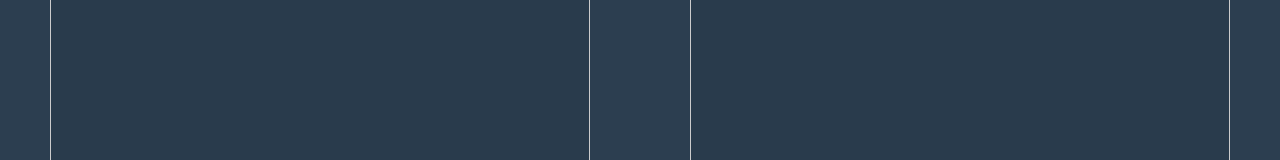
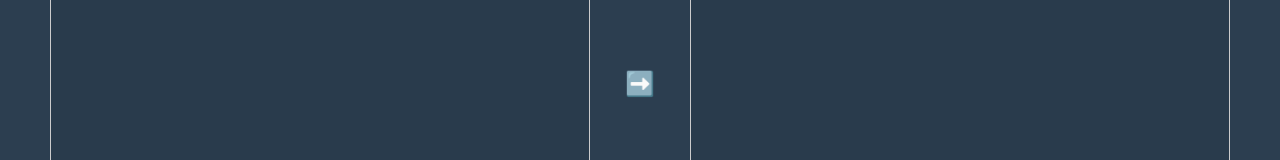
Before and after one commit to franciscohumarang/aicodeconverter, a React (Create React App) app: page / in a window 1280 px wide. Shown: the part 391-551 px from the top of the page. Built offline with nearby package versions, Linux system fonts and the light colour scheme.

Commit message:
fixed progress, modify buy me coffee, add arrow between text

```diff
--- a/public/index.html
+++ b/public/index.html
@@ -22,7 +22,7 @@
 
     </div>
     <div style="text-align:  center;">
-      <script type="text/javascript" src="https://cdnjs.buymeacoffee.com/1.0.0/button.prod.min.js" data-name="bmc-button" data-slug="goldquestoZ" data-color="#2c3e50" data-emoji=""  data-font="Cookie" data-text="Buy me a coffee" data-outline-color="#ffffff" data-font-color="#ffffff" data-coffee-color="#FFDD00" ></script>
+      <a href="https://www.buymeacoffee.com/goldquestoZ"><img src="https://img.buymeacoffee.com/button-api/?text=Buy me a coffee&emoji=&slug=goldquestoZ&button_colour=2c3e50&font_colour=ffffff&font_family=Cookie&outline_colour=ffffff&coffee_colour=FFDD00" /></a>
     </div>
     <footer>
       <p>Syntax Swapper is powered by latest GPT model. Result may be inaccurate. Please use with caution. </p>
--- a/src/css/style.css
+++ b/src/css/style.css
@@ -96,6 +96,17 @@ body {
     background-color: #4caf50;
 }
 
+.arrow-container {
+    display: flex;
+    align-items: center;
+    justify-content: center;
+    width: 50px;
+  }
+
+  .arrow {
+    font-size: 24px;
+  }
+
 
   footer {
     background-color: #2f4256;
--- a/src/pages/CodeConvert.jsx
+++ b/src/pages/CodeConvert.jsx
@@ -2,7 +2,7 @@ import React, { useState } from "react";
 import axios from "axios";
 import LinearIndeterminate from "../components/LinearIndeterminate";
 import Alert from '@mui/material/Alert';
-import Stack from '@mui/material/Stack';
+
 
 
 function Codeswaper() {
@@ -16,7 +16,7 @@ function Codeswaper() {
   const handleswap = async () => {
     try {
 
-      if (leftText == "")
+      if (leftText === "")
       {
         alert("Please paste code")
         return;
@@ -60,11 +60,13 @@ setError(true);
   }
 
   return (
-
-    <div className="container">
+  <div>
               <div>
       {isLoading ? <LinearIndeterminate /> : <p></p>}
       </div>
+
+    <div className="container">
+
       <div>
         { isError &&
 
@@ -120,7 +122,10 @@ setError(true);
           value={leftText}
           onChange={(event) => setLeftText(event.target.value)}
           placeholder="Paste code here..." className="text-area"></textarea>
-    </div>
+        </div>
+        <div className="arrow-container"> {/* Add this div */}
+  <span className="arrow">➡️</span>
+</div>
     <div className="text-area-container">
       <select className="dropdown"   id="rightLanguage"
             value={selectedRightLanguage}
@@ -155,7 +160,8 @@ setError(true);
 <option value="scala">Scala</option>
 <option value="sol">Solidity</option>
 <option value="swift">Swift</option>
-<option value="vbnet">VB.NET</option>
+            <option value="vbnet">VB.NET</option>
+
       </select>
         <textarea className="text-area"
           id="rightTextarea"
@@ -169,7 +175,7 @@ setError(true);
       <button className="button copy" onClick={handleCopy}>Copy</button>
     </div>
   </div>
-
+  </div>
 
 );
 }
```
